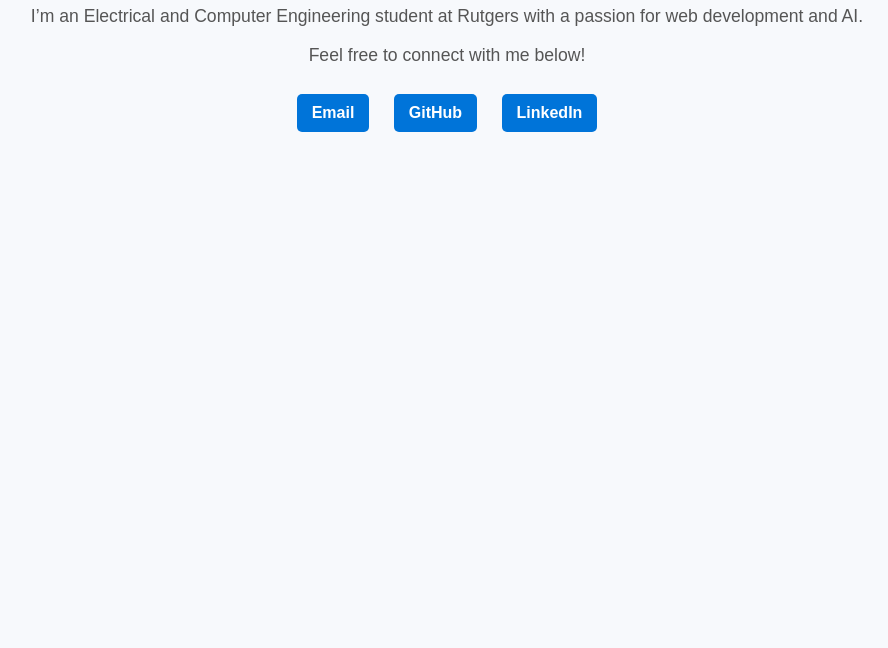
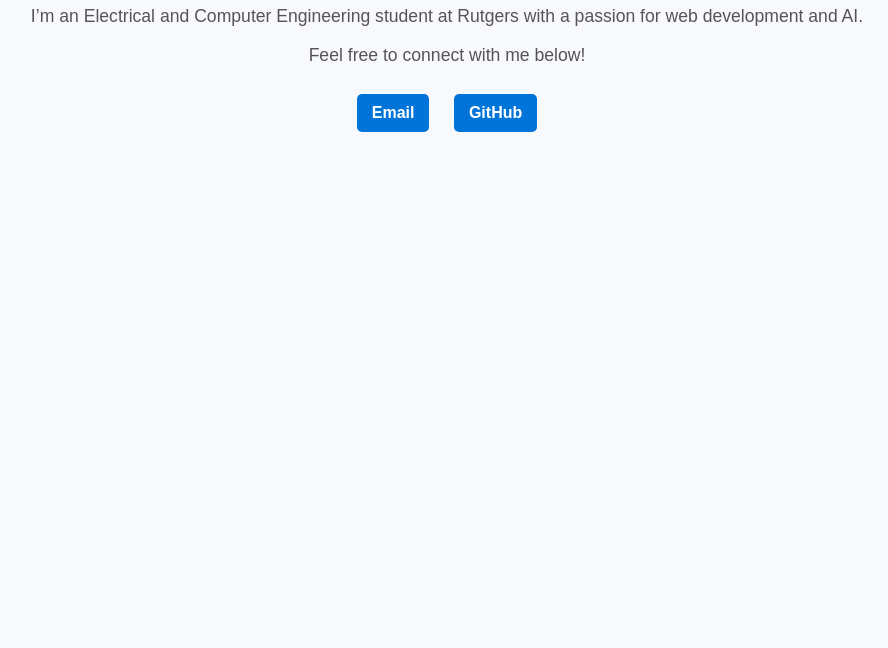
Before and after one commit to areesha-20/portfolio-website, a plain HTML site: page index.html in a window 1280 px wide. Shown: the part 152-800 px from the top of the page, without its empty margins (193-1081 px from the left). Drawn offline with Linux system fonts and the light colour scheme.

Commit message:
Update index.html

```diff
--- a/index.html
+++ b/index.html
@@ -15,7 +15,6 @@
     <div class="links">
       <a href="mailto:areeshachughtai@gmail.com" target="_blank">Email</a>
       <a href="https://github.com/areesha-20" target="_blank">GitHub</a>
-      <a href="#" target="_blank">LinkedIn</a>
     </div>
   </div>
 
```
